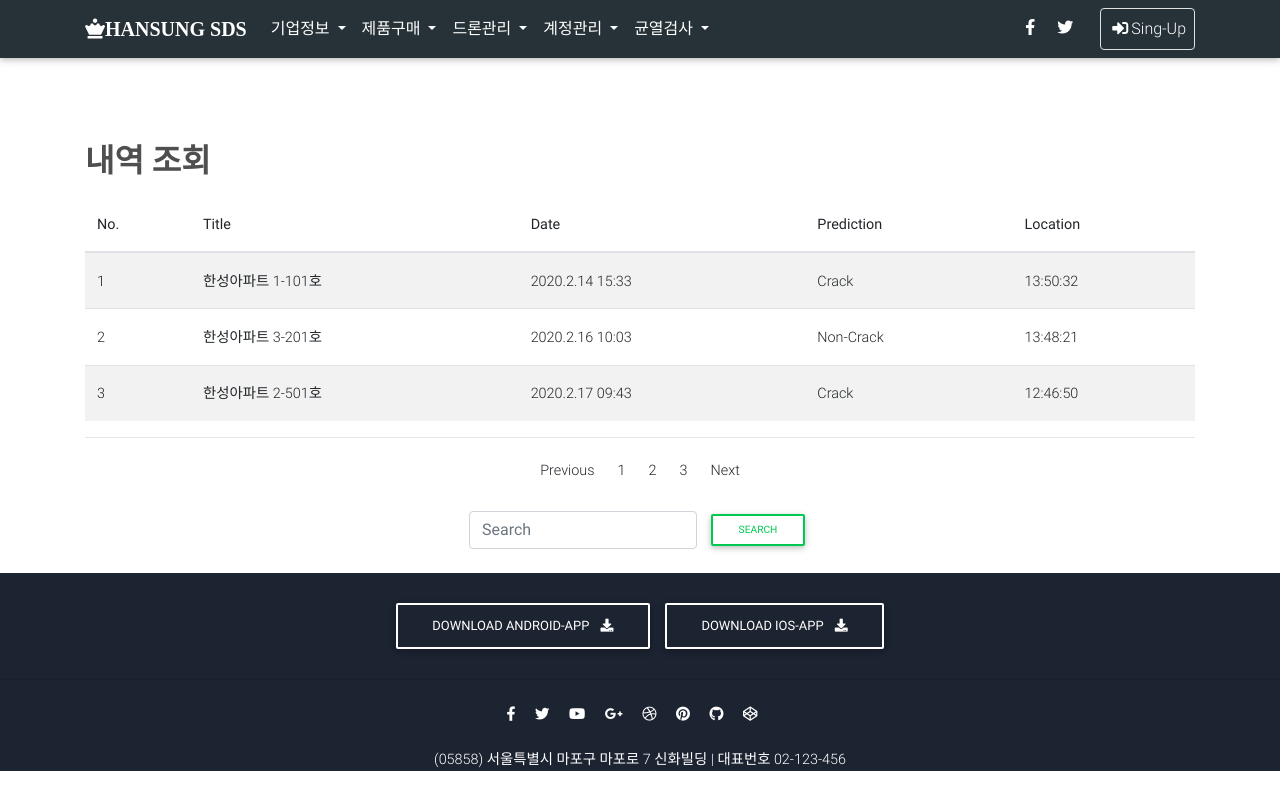
After one commit to Real-time-Crack-Detection/env, a Flask app: page /history in a window 1280 px wide. The commit adds this page. Run offline with Flask 2, Linux system fonts and the light colour scheme; some libraries are stand-ins or nearby versions.

Commit message:
update view-history.html

```diff
--- a/webapp/webflask/Templates/inc/modal.html
+++ b/webapp/webflask/Templates/inc/modal.html
@@ -74,17 +74,22 @@
 					<!-- ID -->
 					<input type="id" name="defaultRegisterFormID" class="form-control mb-4" placeholder="ID">
 
+					<!-- ID -->
+					<input type="id" id="defaultRegisterFormID" class="form-control mb-4" placeholder="ID">
+
 					<!-- Password -->
 					<input type="password" name="defaultRegisterFormPassword" class="form-control mb-4" placeholder="Password">
 
 					<!-- Phone number -->
 					<input type="text" name="defaultRegisterPhonenumber" class="form-control" placeholder="Phone number(010-0000-0000)" aria-describedby="defaultRegisterFormPhoneHelpBlock">
+
 					<small id="defaultRegisterFormPhoneHelpBlock" class="form-text text-muted mb-4">
 						필수사항 - 핸드폰번호 입력하시오.
 					</small>
 
 					<!-- 제품코드 -->
 					<input type="code" name="defaultRegisterFormCode" class="form-control mb-4" placeholder="Code">
+
 
 					<!-- Newsletter 필수로 체크 안하면 로그인 가입 안됨 -->
 					<div class="custom-control custom-checkbox">
--- a/webapp/webflask/Templates/inc/navbar.html
+++ b/webapp/webflask/Templates/inc/navbar.html
@@ -81,7 +81,7 @@
 					<div class="dropdown-menu dropdown-primary"
 					     aria-labelledby="navbarDropdownMenuLink5">
 						<a class="dropdown-item" href="#!">실시간측정</a>
-						<a class="dropdown-item" href="#!">측정내역</a>
+						<a class="dropdown-item" href="http://127.0.0.1:5000/history">측정내역</a>
 						<a class="dropdown-item" href="#!">3번</a>
 					</div>
 				</li>
@@ -110,7 +110,7 @@
 
 				<li class="nav-item">
 					<a href="#"  class="nav-link"
-					data-toggle="modal" data-target="#basicExampleModal1" id="name_space">
+						data-toggle="modal" data-target="#basicExampleModal1" id="name_space">
 						<i class="fas fa-user"></i>Sign-In
 					</a>
 				</li>
--- /dev/null
+++ b/webapp/webflask/Templates/view-history.html
@@ -0,0 +1,109 @@
+<!DOCTYPE html>
+<html lang="en">
+<!--내역조회 페이지-->
+<head>
+  {% include 'inc/head-sub.html' ignore missing %}
+</head>
+
+<body>
+
+<header>
+
+  <!-- Navbar -->
+  {% include 'inc/navbar.html' ignore missing %}
+  <!-- Navbar -->
+
+</header>
+
+<!--Main layout-->
+<main class="mt-5 pt-4">
+  <!--container dark-grey-text: 상단여백(mt) 5크기 설정함.-->
+  <!--container 안에 코드 작성해야 상단,좌우 여백 자동으로 맞춰짐.-->
+  <div class="container dark-grey-text mt-5">
+        <h2 class="font-weight-bold deep-orange-lighter-hover mb-3"> 내역 조회</h2>
+
+      <!--임의로 테이블 내용 작성해둠-->
+          <table class="table table-striped">
+              <thead>
+              <tr>
+                  <th>No.</th>
+                  <th>Title</th>
+                  <th>Date</th>
+                  <th>Prediction</th>
+                  <th>Location</th>
+              </tr>
+              </thead>
+              <tbody>
+              <tr>
+                  <td>1</td>
+                  <td>한성아파트 1-101호</td>
+                  <td>2020.2.14 15:33</td>
+                  <td>Crack</td>
+                  <td>13:50:32</td>
+              </tr>
+              <tr>
+                  <td>2</td>
+                  <td>한성아파트 3-201호</td>
+                  <td>2020.2.16 10:03</td>
+                  <td>Non-Crack</td>
+                  <td>13:48:21</td>
+              </tr>
+              <tr>
+                  <td>3</td>
+                  <td>한성아파트 2-501호</td>
+                  <td>2020.2.17 09:43</td>
+                  <td>Crack</td>
+                  <td>12:46:50</td>
+              </tr>
+              </tbody>
+          </table>
+          <hr/>
+
+      <!--pagination (페이지 번호)-->
+            <nav aria-label="Page navigation">
+                <div class="text-center">
+                  <ul class="pagination justify-content-center">
+                    <li class="page-item"><a class="page-link" href="#">Previous</a></li>
+                    <li class="page-item"><a class="page-link" href="#">1</a></li>
+                    <li class="page-item"><a class="page-link" href="#">2</a></li>
+                    <li class="page-item"><a class="page-link" href="#">3</a></li>
+                    <li class="page-item"><a class="page-link" href="#">Next</a></li>
+                  </ul>
+                </div>
+            </nav>
+
+            <!-- 검색 -->
+              <form class="form-inline justify-content-center">
+                <input class="form-control mr-sm-2" type="search" placeholder="Search" aria-label="Search">
+                <button class="btn btn-outline-success btn-rounded btn-sm my-0" type="submit">Search</button>
+              </form>
+  </div>
+</main>
+
+<!--Footer-->
+{% include 'inc/footer.html' ignore missing %}
+<!--/.Footer-->
+
+<!-- Modal -->
+{% include 'inc/modal.html' ignore missing %}
+<!--/.Modal-->
+
+<!-- SCRIPTS -->
+<!-- JQuery -->
+<script type="text/javascript" src="static/js/jquery-3.4.1.min.js"></script>
+<!-- Bootstrap tooltips -->
+<script type="text/javascript" src="static/js/popper.min.js"></script>
+<!-- Bootstrap core JavaScript -->
+<script type="text/javascript" src="static/js/bootstrap.min.js"></script>
+<!-- MDB core JavaScript -->
+<script type="text/javascript" src="static/js/mdb.min.js"></script>
+<!-- Initializations -->
+<script type="text/javascript">
+    // Animations initialization
+    new WOW().init();
+
+
+  </script>
+</body>
+
+</html>
--- a/webapp/webflask/__init__.py
+++ b/webapp/webflask/__init__.py
@@ -39,6 +39,11 @@ def dronorder():
 def text():
     return render_template('text.html')
 
+#내역조회
+@app.route('/history')
+def history():
+    return render_template('view-history.html')
+
 # sign up 버튼 클릭시 db로 데이터 insert
 @app.route('/signup', methods = ['POST'])
 def signupButton():
```
